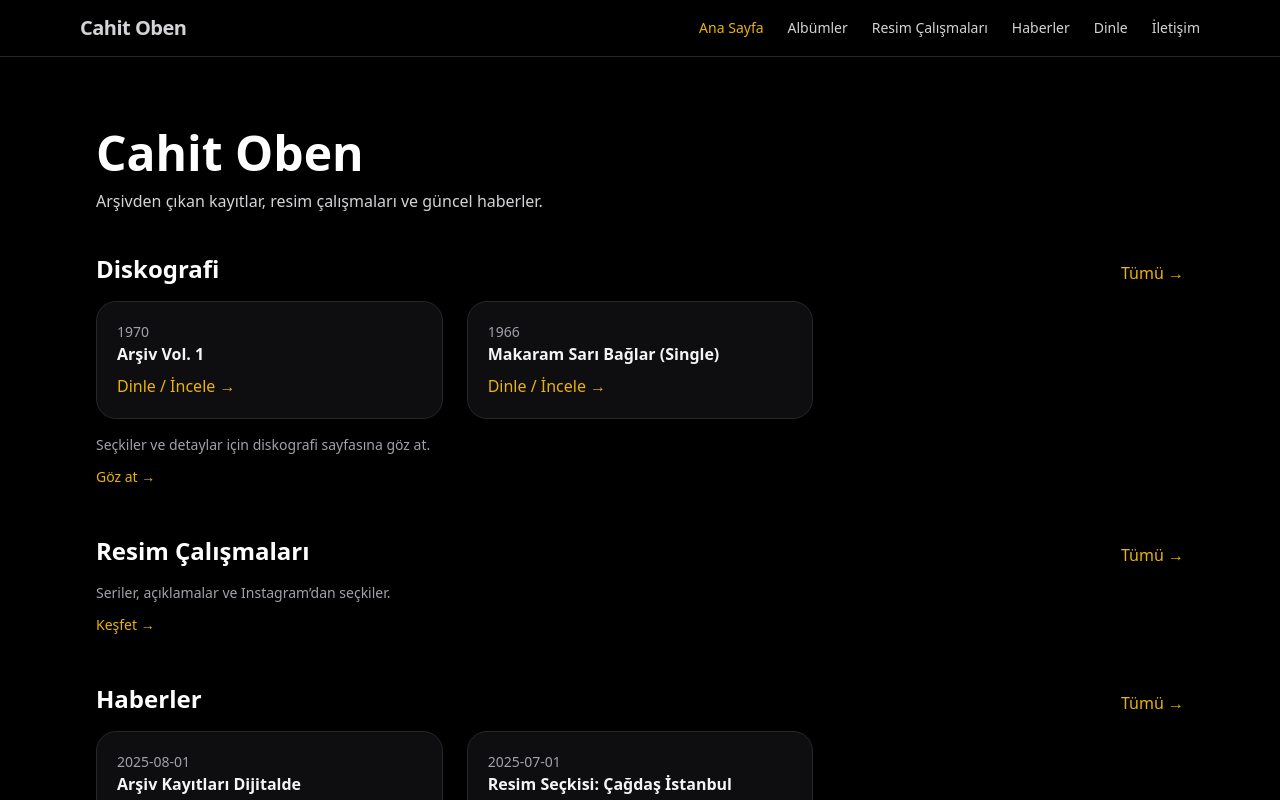
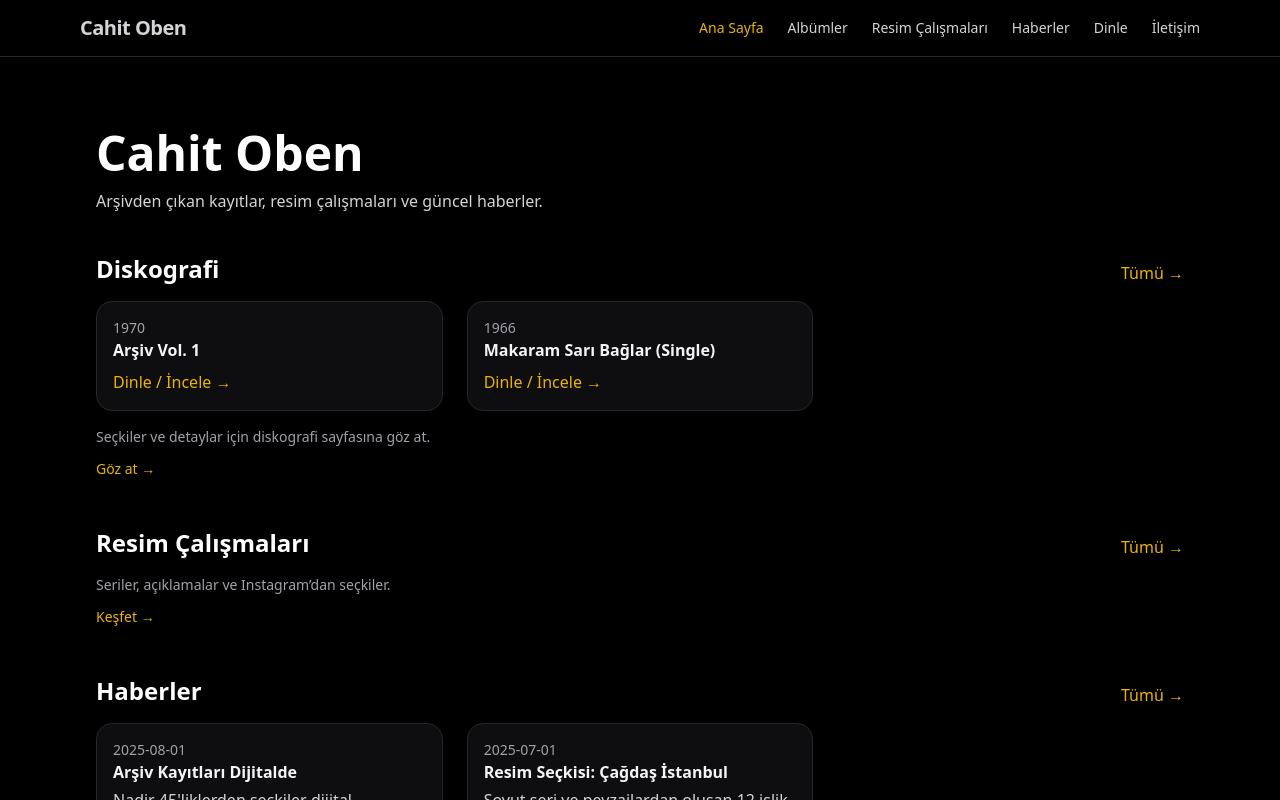
Before and after one commit to mertoben/cahitobenweb, a Next.js app: page / in a window 1280 px wide. Shown: the top 800 px of the page. Built offline with nearby package versions, Linux system fonts and the light colour scheme; no server answers.

Commit message:
Update globals.css

```diff
--- a/app/globals.css
+++ b/app/globals.css
@@ -12,8 +12,8 @@ body { @apply bg-black text-zinc-100 antialiased; }
 /* Reusable primitives */
 @layer components {
   .container { @apply max-w-6xl mx-auto; }
-  .card { @apply bg-zinc-900/60 rounded-2xl p-5 border border-zinc-800 hover:border-zinc-700 transition; }
-  .nav-link { @apply text-accent hover:underline; }
+  .card { @apply bg-zinc-900/60 border border-zinc-800 rounded-xl p-4; }
+  .nav-link { @apply text-accent hover:underline; }  /* text-accent Tailwind config’de tanımlı */
   .btn-accent { @apply bg-accent text-accent-fg font-semibold px-4 py-2 rounded-full transition hover:bg-accent-dark; }
   .btn-ghost { @apply bg-zinc-800/60 text-zinc-100 border border-zinc-700 rounded-full px-4 py-2 hover:bg-zinc-700; }
 }
```
